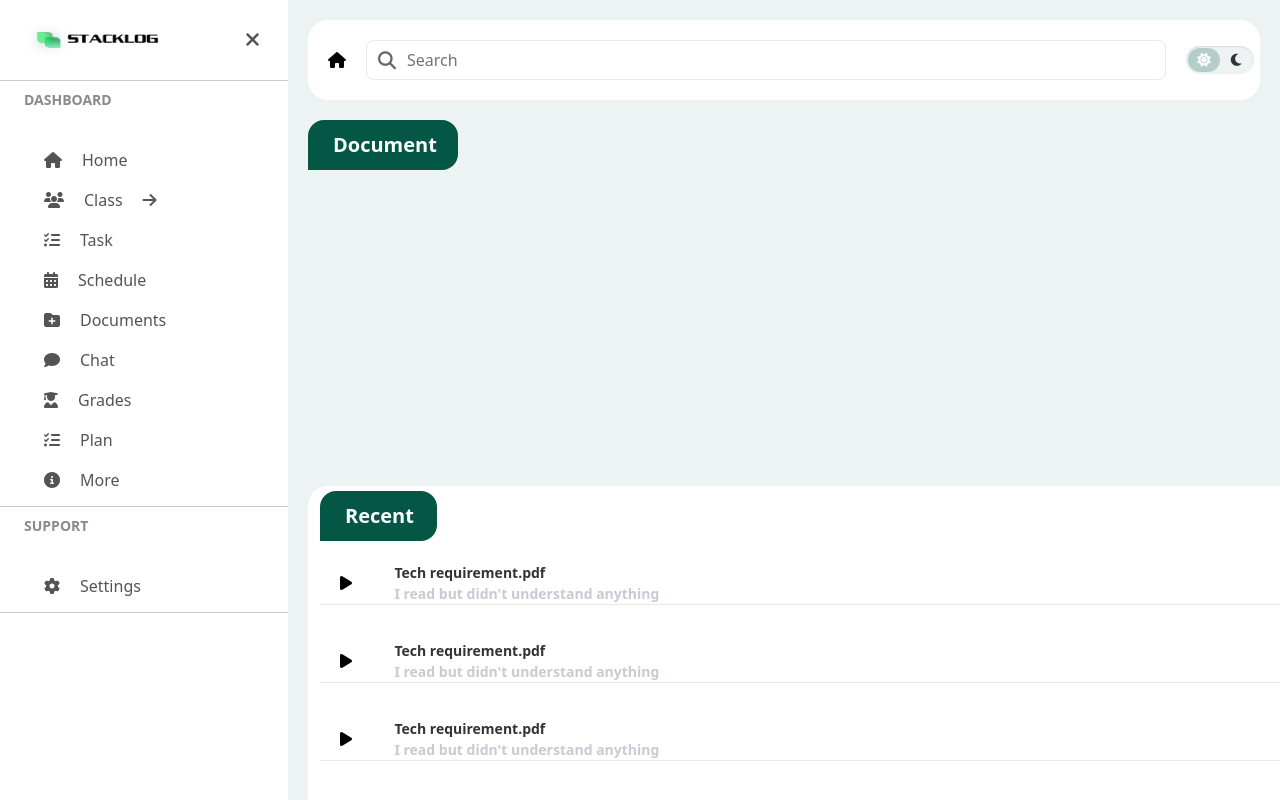
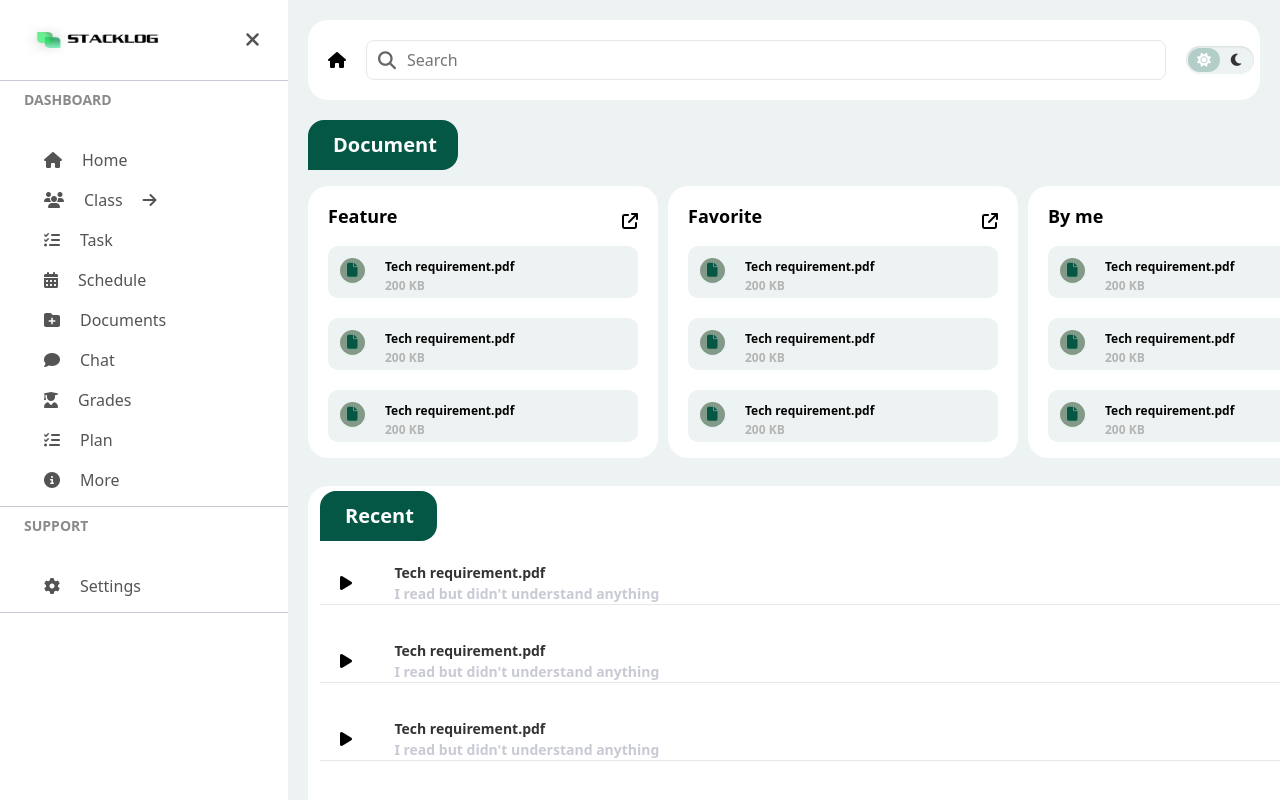
Before and after one commit to Stacklog-FPT/Stacklog-frontend, a React (Vite) app: page /documents in a window 1280 px wide. Built offline with nearby package versions, Linux system fonts and the light colour scheme; no server answers; a web font is replaced by a local one.

Commit message:
feature(done document page)

```diff
--- a/src/components/DocumentComponents/DocumentList/DocumentCard/DocumentCard.jsx
+++ b/src/components/DocumentComponents/DocumentList/DocumentCard/DocumentCard.jsx
@@ -1,9 +1,30 @@
 import React from "react";
 import "./DocumentCard.scss";
-const DocumentCard = () => {
+const DocumentCard = ({ title, data }) => {
   return (
     <div className="document__card">
-      <div className="document__card__container"></div>
+      <div className="document__card__container">
+        <div className="document__card__container__heading">
+          <h2>{title}</h2>
+          <i className="fa-solid fa-arrow-up-right-from-square"></i>
+        </div>
+
+        <div className="document__card__container__list__data">
+          {data.length > 0 ? (
+            data.map((item) => (
+              <div className="document__card__container__list__data__item">
+                <i className="fa-solid fa-file"></i>
+                <div className="document__card__container__list__data__item__content">
+                  <span className="document__card__container__list__data__item__content__title">{item.title}</span>
+                  <span className="document__card__container__list__data__item__content__size">{item.size} KB</span>
+                </div>
+              </div>
+            ))
+          ) : (
+            <h2>No data here!</h2>
+          )}
+        </div>
+      </div>
     </div>
   );
 };
--- a/src/components/DocumentComponents/DocumentList/DocumentCard/DocumentCard.scss
+++ b/src/components/DocumentComponents/DocumentList/DocumentCard/DocumentCard.scss
@@ -0,0 +1,78 @@
+.document__card {
+  width: 350px;
+  height: 272px;
+  border-radius: 20px;
+  background-color: var(--bg--nav);
+  padding: 20px 20px;
+  margin-top: 20px;
+  &__container {
+    display: flex;
+    flex-direction: column;
+    align-items: flex-start;
+    justify-content: flex-start;
+    gap: 10px;
+
+    &__heading {
+      width: 100%;
+      display: flex;
+      align-items: center;
+      justify-content: space-between;
+      h2 {
+        color: var(--text-color);
+        font-size: 18px;
+        font-weight: 600;
+      }
+    }
+
+    &__list__data {
+      width: 100%;
+      display: flex;
+      flex-direction: column;
+      align-items: flex-start;
+      justify-content: flex-start;
+      gap: 20px;
+
+      &__item {
+        width: 310px;
+        height: 52px;
+        display: flex;
+        align-items: flex-start;
+        justify-content: flex-start;
+        gap: 20px;
+        padding: 12px 12px 8px 12px;
+        background-color: var(--bg--color--table);
+        border-radius: 10px;
+
+        i {
+          width: 25px;
+          height: 25px;
+          font-size: 14px;
+          background-color: var(--bg--non--green);
+          color: var(--bg--primary-color);
+          padding: 5px 10px 5px 7px;
+          border-radius: 100%;
+        }
+        &__content {
+          width: 75%;
+          display: flex;
+          flex-direction: column;
+          align-items: flex-start;
+          justify-content: flex-start;
+          gap: 1px;
+
+          &__title {
+            font-size: 12px;
+            font-weight: 600;
+            color: var(--text-color);
+          }
+
+          &__size {
+            font-size: 12px;
+            font-weight: 600;
+            color: var(--text--color--gray);
+          }
+        }
+      }
+    }
+  }
+}
--- a/src/components/DocumentComponents/DocumentList/DocumentList.jsx
+++ b/src/components/DocumentComponents/DocumentList/DocumentList.jsx
@@ -1,14 +1,90 @@
 import React from "react";
 import "./DocumentList.scss";
+import DocumentCard from "./DocumentCard/DocumentCard";
 const DocumentList = () => {
+  const [documents, setDocuments] = React.useState([
+    {
+      _id: 1,
+      title: "Feature",
+      data: [
+        {
+          _id: 1,
+          title: "Tech requirement.pdf",
+          size: 200,
+        },
+        {
+          _id: 2,
+          title: "Tech requirement.pdf",
+          size: 200,
+        },
+        {
+          _id: 3,
+          title: "Tech requirement.pdf",
+          size: 200,
+        },
+      ],
+    },
+    {
+      _id: 2,
+      title: "Favorite",
+      data: [
+        {
+          _id: 1,
+          title: "Tech requirement.pdf",
+          size: 200,
+        },
+        {
+          _id: 2,
+          title: "Tech requirement.pdf",
+          size: 200,
+        },
+        {
+          _id: 3,
+          title: "Tech requirement.pdf",
+          size: 200,
+        },
+      ],
+    },
+    {
+      _id: 3,
+      title: "By me",
+      data: [
+        {
+          _id: 1,
+          title: "Tech requirement.pdf",
+          size: 200,
+        },
+        {
+          _id: 2,
+          title: "Tech requirement.pdf",
+          size: 200,
+        },
+        {
+          _id: 3,
+          title: "Tech requirement.pdf",
+          size: 200,
+        },
+      ],
+    },
+  ]);
   return (
     <div className="document__list">
       <div className="document__list__container">
         <div className="document__list__container__heading">
-            <h2>Document</h2>
+          <h2>Document</h2>
         </div>
-        <div className="document__list__container">
-
+        <div className="document__list__container__main__content">
+          {documents.length > 0 ? (
+            documents.map((item) => (
+              <DocumentCard
+                key={item._id}
+                title={item.title}
+                data={item.data}
+              />
+            ))
+          ) : (
+            <h2>The documents is empty</h2>
+          )}
         </div>
       </div>
     </div>
--- a/src/components/DocumentComponents/DocumentList/DocumentList.scss
+++ b/src/components/DocumentComponents/DocumentList/DocumentList.scss
@@ -22,5 +22,13 @@
         border-bottom-right-radius: 16px;
       }
     }
+
+    &__main__content{
+      display: flex;
+      align-items: flex-start;
+      justify-content: flex-start;
+      gap: 10px;
+      flex-wrap: wrap;
+    }
   }
 }
--- a/src/components/DocumentComponents/DocumentRecent/DocumentRecent.jsx
+++ b/src/components/DocumentComponents/DocumentRecent/DocumentRecent.jsx
@@ -2,11 +2,6 @@ import React from "react";
 import "./DocumentRecent.scss";
 const DocumentRecent = () => {
   const [recentDocuments, setRecentDocuments] = React.useState([
-    {
-      _id: 1,
-      title: "Tech requirement.pdf",
-      description: "I read but didn't understand anything",
-    },
     {
       _id: 1,
       title: "Tech requirement.pdf",
@@ -37,6 +32,11 @@ const DocumentRecent = () => {
       title: "Tech requirement.pdf",
       description: "I read but didn't understand anything",
     },
+    {
+      _id: 7,
+      title: "Tech requirement.pdf",
+      description: "I read but didn't understand anything",
+    },
   ]);
 
   const itemsPerPage = 5;
@@ -45,6 +45,22 @@ const DocumentRecent = () => {
   const startIndex = (currentPage - 1) * itemsPerPage;
   const endIndex = startIndex + itemsPerPage;
   const currentItems = recentDocuments.slice(startIndex, endIndex);
+
+  const handleNextPage = () => {
+    if (currentPage < totalPages) {
+      setCurrentPage(currentPage + 1);
+    }
+  };
+
+  const handlePrevPage = () => {
+    if (currentPage > 1) {
+      setCurrentPage(currentPage - 1);
+    }
+  };
+
+  const handlePageChange = (pageNumber) => {
+    setCurrentPage(pageNumber);
+  };
 
   //
   return (
@@ -81,6 +97,30 @@ const DocumentRecent = () => {
             <h2>No document recent</h2>
           )}
         </div>
+
+        <div className="pagination">
+          {recentDocuments.length > itemsPerPage && (
+            <div className="pagination">
+              <button
+                onClick={handlePrevPage}
+                disabled={currentPage === 1}
+                className="pagination__button"
+              >
+                <i className="fa-solid fa-arrow-left"></i>
+              </button>
+              <span className="pagination__info">
+                {currentPage} of {totalPages}
+              </span>
+              <button
+                onClick={handleNextPage}
+                disabled={currentPage === totalPages}
+                className="pagination__button"
+              >
+                <i className="fa-solid fa-arrow-right"></i>
+              </button>
+            </div>
+          )}
+        </div>
       </div>
     </div>
   );
--- a/src/components/DocumentComponents/DocumentRecent/DocumentRecent.scss
+++ b/src/components/DocumentComponents/DocumentRecent/DocumentRecent.scss
@@ -26,6 +26,7 @@
 
     &__main__content {
       width: 100%;
+      height: 390px;
       display: flex;
       flex-direction: column;
       align-items: flex-start;
@@ -74,5 +75,51 @@
         }
       }
     }
+
+    .pagination {
+      display: flex;
+      align-items: center;
+      justify-content: center;
+      gap: 12px;
+      margin-top: 20px;
+      margin-bottom: 20px;
+
+      &__button {
+        width: 36px;
+        height: 36px;
+        border-radius: 50%;
+        background-color: #f3f3f3;
+        border: 1px solid #ccc;
+        color: var(--text-color);
+        font-size: 14px;
+        transition: all 0.3s ease;
+        display: flex;
+        align-items: center;
+        justify-content: center;
+
+        i {
+          font-size: 14px;
+        }
+
+        &:hover:not(:disabled) {
+          background-color: #045745;
+          color: #fff;
+          border-color: #045745;
+          transform: scale(1.1);
+        }
+
+        &:disabled {
+          background-color: #e0e0e0;
+          color: #999;
+          cursor: not-allowed;
+        }
+      }
+
+      &__info {
+        font-size: 14px;
+        font-weight: 500;
+        color: #333;
+      }
+    }
   }
 }
--- a/src/styles/base/_dark.scss
+++ b/src/styles/base/_dark.scss
@@ -7,6 +7,7 @@ body.dark {
   --bg--color--meeting: #055443;
   --bg--color--login: #000000;
   --bg--color--table: #2a2929;
+  --bg--non--green: #9bbca1;
   // Color text
   --text-color: #fff;
   --text--heading-1: #f2f2f2;
@@ -16,6 +17,7 @@ body.dark {
   --text--add--chart: #f2f2f2;
   --text--chart--center: #f2f2f2;
   --text--color--dark: #fff;
+  --text--color--gray: #f2efef;
   // Color border input
   --color--border-input: #e8e8e8;
   --color--border-task: #045745;
--- a/src/styles/base/_light.scss
+++ b/src/styles/base/_light.scss
@@ -7,6 +7,7 @@
   --bg--color--meeting: #d8e7e4;
   --bg--color--login: #f5f5f5;
   --bg--color--table: #edf2f2;
+  --bg--non--green: #849a88;
   // Color text
   --text-color: #000;
   --text--heading-1: #333333;
@@ -16,6 +17,7 @@
   --text--add--chart: #7e7e7e;
   --text--chart--center: #333333;
   --text--color--dark: #000;
+  --text--color--gray: #b4b4b4;
   // Color Div
   --color--div-head: #045745;
   --color--div-body: #ffffff;
```
